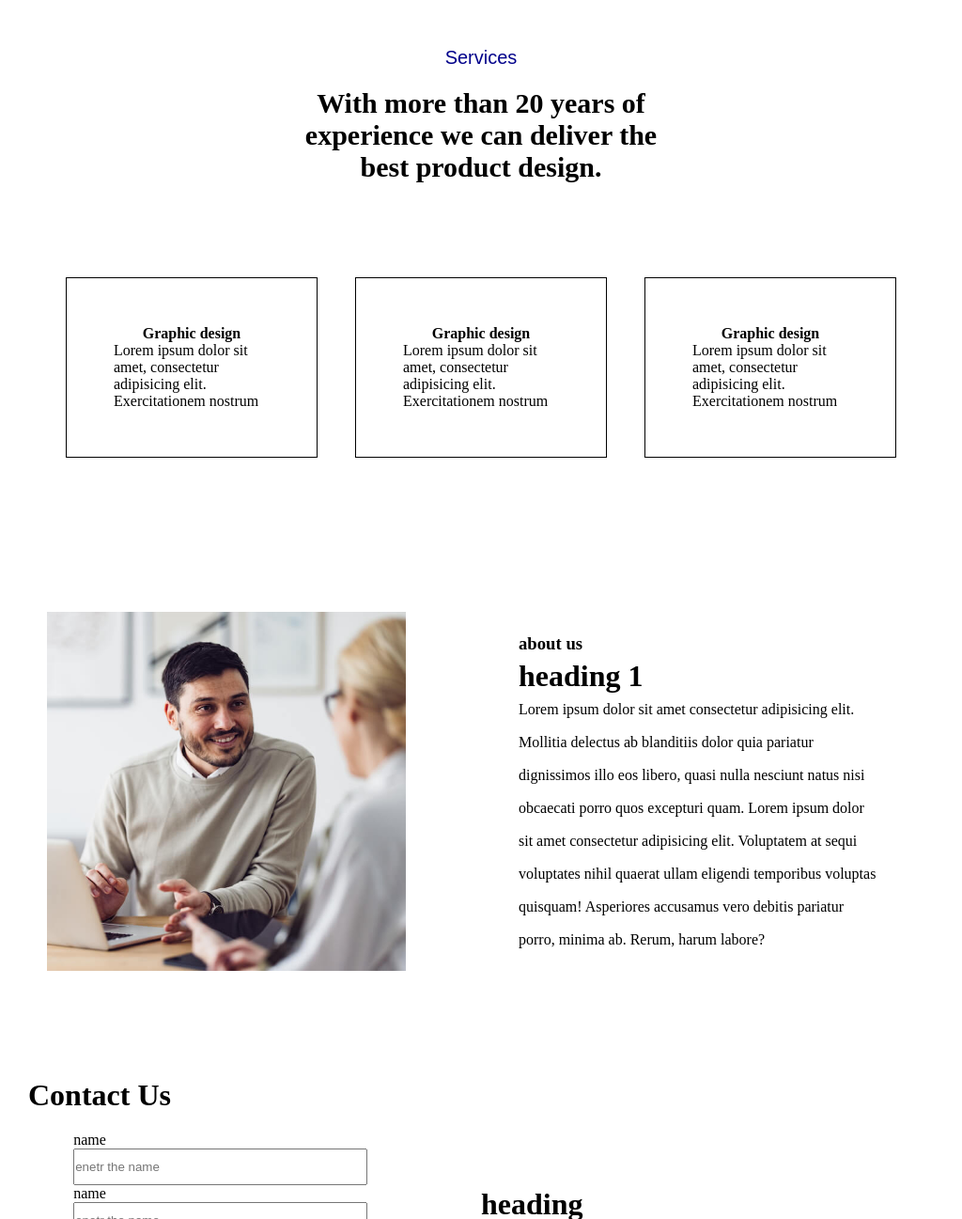
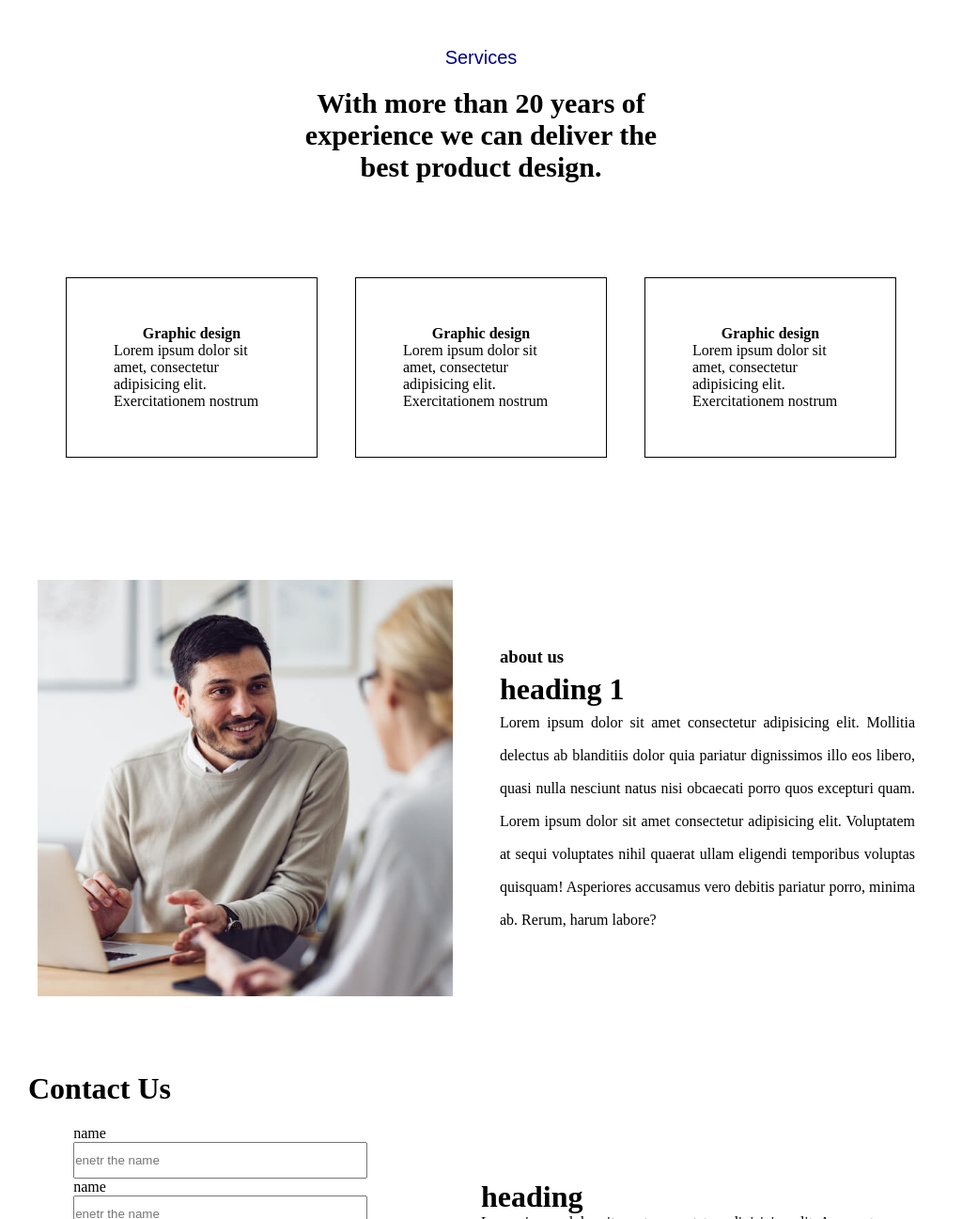
Before and after one commit to jyothi-k-g/n, a plain HTML site: page index.html in a window 1024 px wide. Shown: the top 1297 px of the page at 94% size. Drawn offline with Linux system fonts and the light colour scheme.

Commit message:
Update style.css

```diff
--- a/style.css
+++ b/style.css
@@ -135,3 +135,28 @@
     margin: 10ps 0px;
 }
 }
+@media (min-width: 791px) and (max-width: 1024px){
+    .container2{
+        padding: 10px;
+        height: auto;
+    }
+    .container2 .image1{
+        width:100%;
+        padding: 20px;
+        margin: 0;
+    }
+    .container2 img{
+        max-width: 100%;
+        max-height: 90%;
+        object-fit: contain;
+    }
+    .container2 .content1{
+        width: 100%;
+        margin: 20px;
+        padding: 40px 10px;
+        text-align: justify;
+    }
+    .container2 .content1 p{
+
+    }
+}
```
